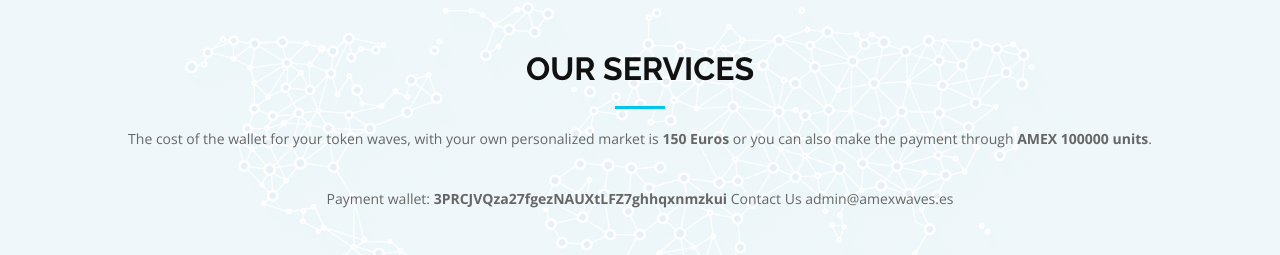
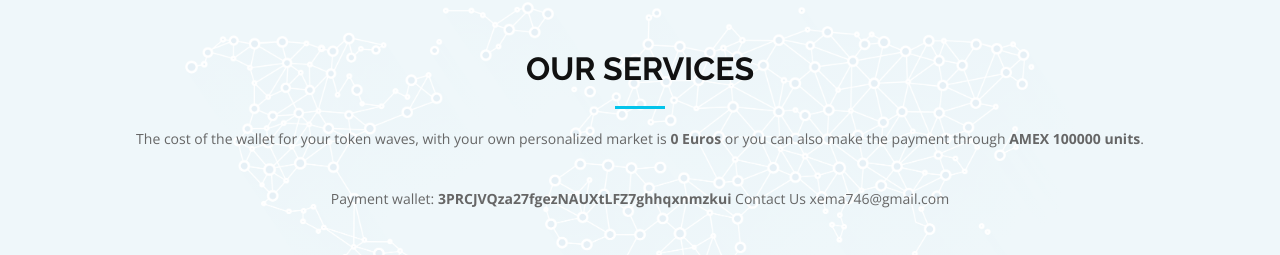
Before and after one commit to amexwave/proyecto, a plain HTML site: page index.html in a window 1280 px wide. Shown: the part 1560-1815 px from the top of the page. Drawn offline with nearby package versions, Linux system fonts and the light colour scheme.

Commit message:
Update index.html

```diff
--- a/index.html
+++ b/index.html
@@ -155,8 +155,8 @@
         <div class="col-md-12">
           <h3 class="section-title">Our Services</h3>
           <div class="section-title-divider"></div>
-          <p class="section-description">The cost of the wallet for your token waves, with your own personalized market is <strong>150 Euros </strong>or you can also make the payment through <strong>AMEX 100000 units</strong>.
-        <center>Payment wallet: <strong>3PRCJVQza27fgezNAUXtLFZ7ghhqxnmzkui</strong> Contact Us admin@amexwaves.es</p></center>
+          <p class="section-description">The cost of the wallet for your token waves, with your own personalized market is <strong>0 Euros </strong>or you can also make the payment through <strong>AMEX 100000 units</strong>.
+        <center>Payment wallet: <strong>3PRCJVQza27fgezNAUXtLFZ7ghhqxnmzkui</strong> Contact Us xema746@gmail.com</p></center>
       </br>
         </div>
       </div>
```
